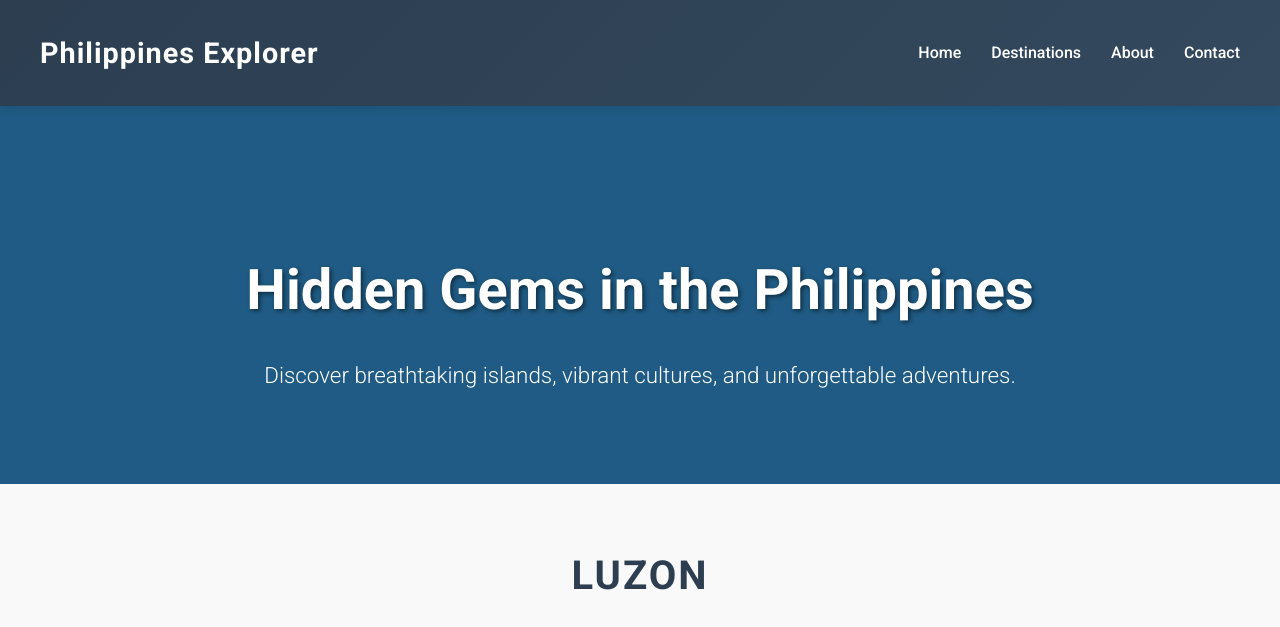
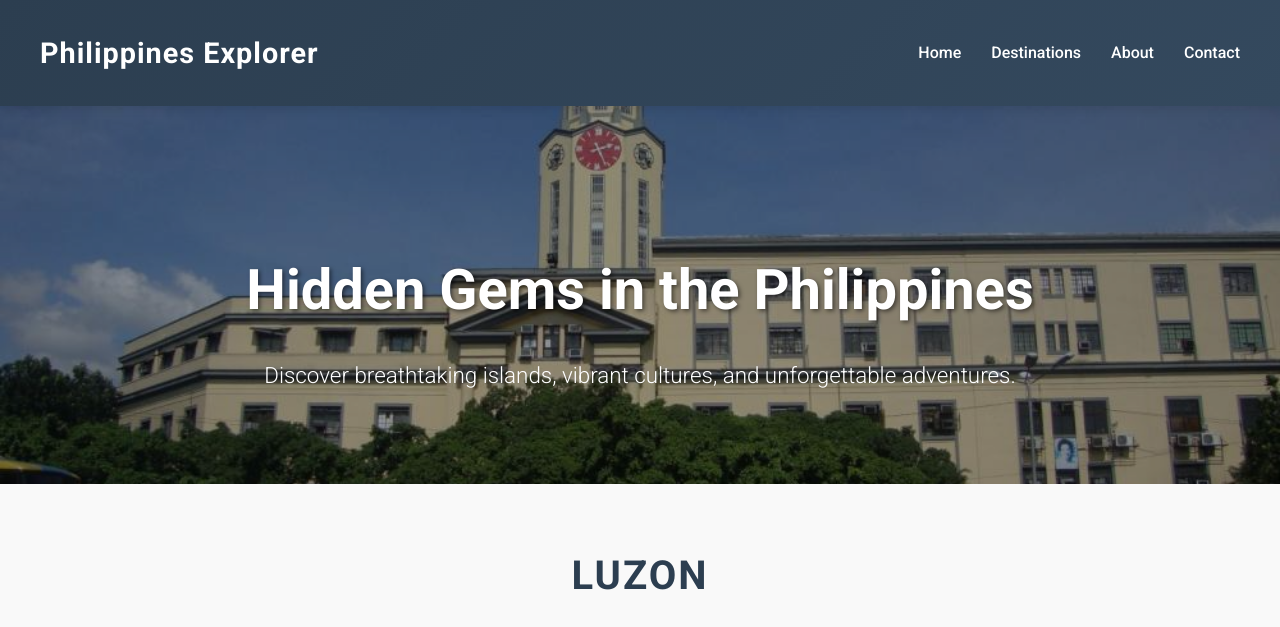
Before and after one commit to linxy07/HiddengemsWEBpage.github.io, a plain HTML site: page index.html in a window 1280 px wide. Shown: the top 627 px of the page. Drawn offline with Linux system fonts and the light colour scheme.

Commit message:
Update index.html

```diff
--- a/index.html
+++ b/index.html
@@ -72,7 +72,7 @@ nav {
     text-align: center;
     padding: 120px 20px 60px;
     margin-top: 80px; /* Adjusted for fixed header */
-    background-image: url(clock-tower.jpeg);
+    background-image: url(images/clock-tower.jpeg);
     background-size: cover;
     background-position: center;
     background-attachment: scroll;
```
